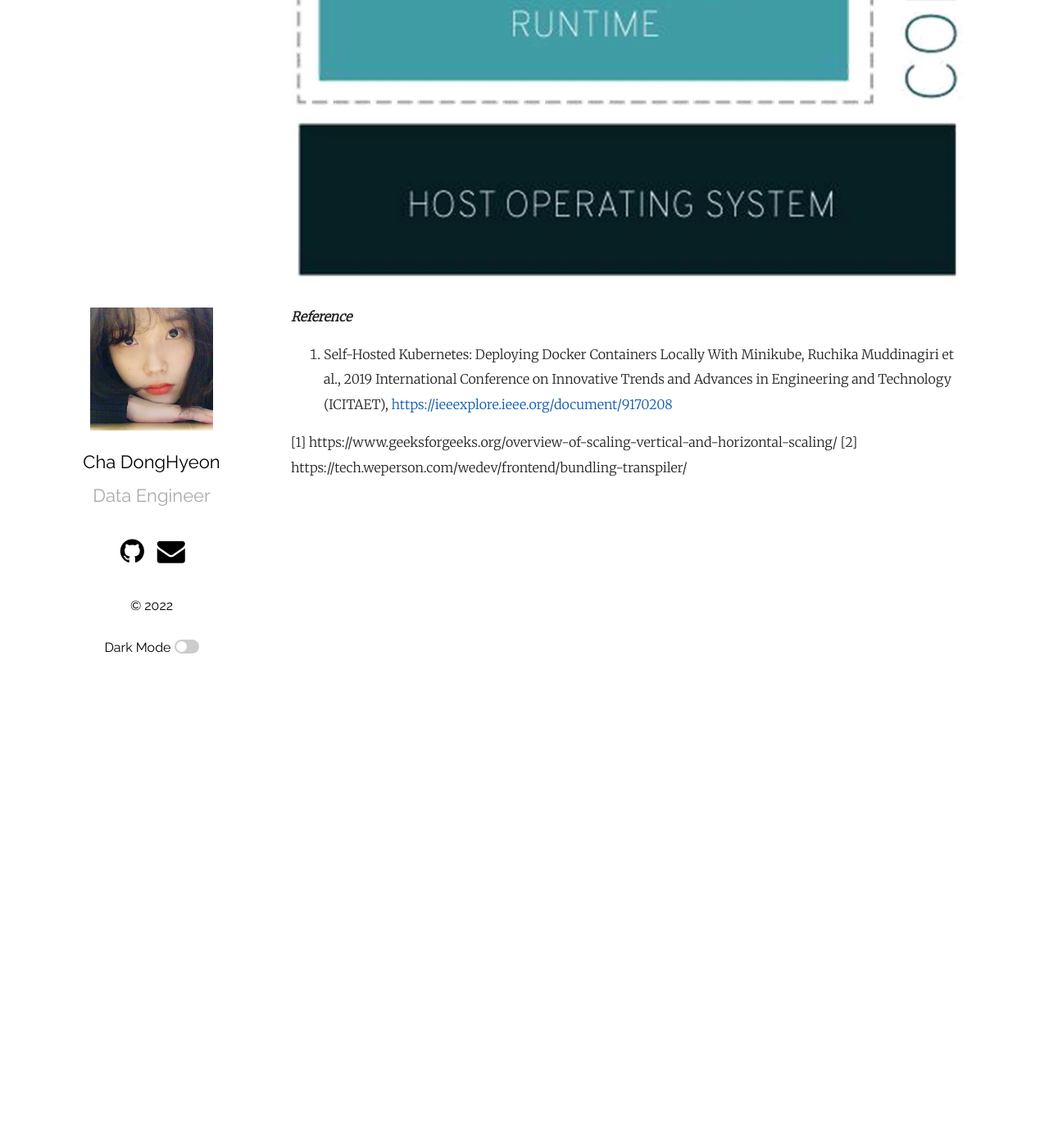
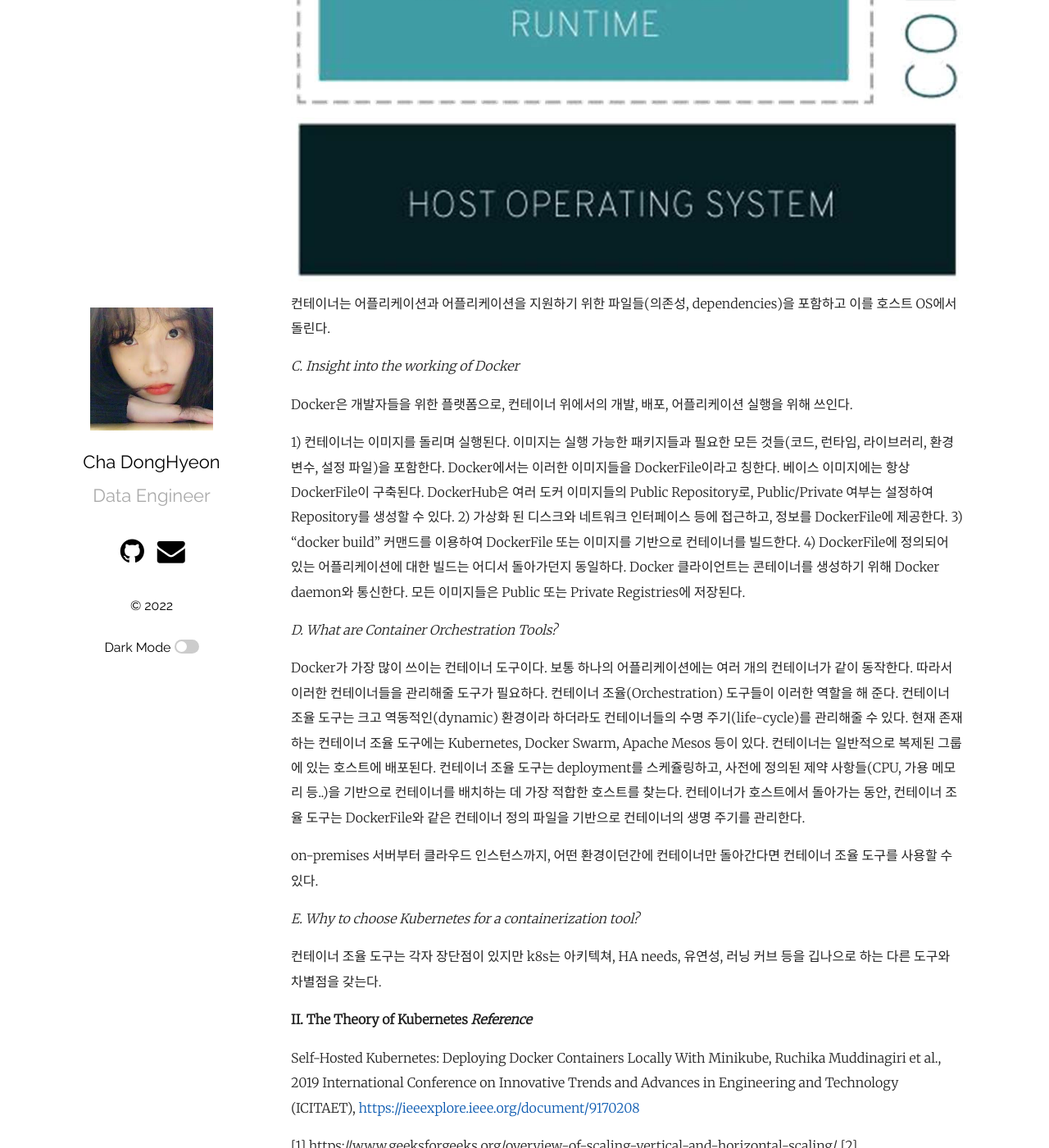
Before and after one commit to superwonso/superwonso.github.io, a Jekyll site: the page built from _posts/2022-09-14-Self Hosted Kubernetes.md, in a window 1280 px wide and 1400 px high, scrolled down 2004 px. Shown: the whole window at 82% size. Built offline with Jekyll 4.4.1, drawn with Linux system fonts in a browser that asks for light colours.

Commit message:
Update 2022-09-14-Self Hosted Kubernetes.md

```diff
--- a/_posts/2022-09-14-Self Hosted Kubernetes.md
+++ b/_posts/2022-09-14-Self Hosted Kubernetes.md
@@ -42,13 +42,41 @@ Fig. 1. VM과 컨테이너의 차이점
 아래 사진은 컨테이너의 구조이다.
 
 ![Picture 1](/assets/images/220914/Pic1.png)
+컨테이너는 어플리케이션과 어플리케이션을 지원하기 위한 파일들(의존성, dependencies)을 포함하고 이를 호스트 OS에서 돌린다.
 
+*C. Insight into the working of Docker*
 
+Docker은 개발자들을 위한 플랫폼으로, 컨테이너 위에서의 개발, 배포, 어플리케이션 실행을 위해 쓰인다.
 
+1) 컨테이너는 이미지를 돌리며 실행된다. 이미지는 실행 가능한 패키지들과 필요한 모든 것들(코드, 런타임, 라이브러리, 환경 변수, 설정 파일)을 포함한다. Docker에서는 이러한 이미지들을 DockerFile이라고 칭한다. 베이스 이미지에는 항상 DockerFile이 구축된다.
+DockerHub은 여러 도커 이미지들의 Public Repository로, Public/Private 여부는 설정하여 Repository를 생성할 수 있다.
+2) 가상화 된 디스크와 네트워크 인터페이스 등에 접근하고, 정보를 DockerFile에 제공한다.
+3) "docker build" 커맨드를 이용하여 DockerFile 또는 이미지를 기반으로 컨테이너를 빌드한다.
+4) DockerFile에 정의되어 있는 어플리케이션에 대한 빌드는 어디서 돌아가던지 동일하다. Docker 클라이언트는 콘테이너를 생성하기 위해 Docker daemon와 통신한다.
+모든 이미지들은 Public 또는 Private Registries에 저장된다.
 
+*D. What are Container Orchestration Tools?*
+
+Docker가 가장 많이 쓰이는 컨테이너 도구이다. 보통 하나의 어플리케이션에는 여러 개의 컨테이너가 같이 동작한다. 따라서 이러한 컨테이너들을 관리해줄 도구가 필요하다.
+컨테이너 조율(Orchestration) 도구들이 이러한 역할을 해 준다.
+컨테이너 조율 도구는 크고 역동적인(dynamic) 환경이라 하더라도 컨테이너들의 수명 주기(life-cycle)를 관리해줄 수 있다.
+현재 존재하는 컨테이너 조율 도구에는 Kubernetes, Docker Swarm, Apache Mesos 등이 있다.
+컨테이너는 일반적으로 복제된 그룹에 있는 호스트에 배포된다.
+컨테이너 조율 도구는 deployment를 스케쥴링하고, 사전에 정의된 제약 사항들(CPU, 가용 메모리 등..)을 기반으로 컨테이너를 배치하는 데 가장 적합한 호스트를 찾는다.
+컨테이너가 호스트에서 돌아가는 동안, 컨테이너 조율 도구는 DockerFile와 같은 컨테이너 정의 파일을 기반으로 컨테이너의 생명 주기를 관리한다.
+
+on-premises 서버부터 클라우드 인스턴스까지, 어떤 환경이던간에 컨테이너만 돌아간다면  컨테이너 조율 도구를 사용할 수 있다.
+
+*E. Why to choose Kubernetes for a containerization tool?*
+
+컨테이너 조율 도구는 각자 장단점이 있지만 k8s는 아키텍쳐, HA needs, 유연성, 러닝 커브
+등을 깁나으로 하는 다른 도구와 차별점을 갖는다.
+
+**II. The Theory of Kubernetes**
 ***Reference***
 
-1. Self-Hosted Kubernetes: Deploying Docker Containers Locally With Minikube, Ruchika Muddinagiri et al., 2019 International Conference on Innovative Trends and Advances in Engineering and Technology (ICITAET), [https://ieeexplore.ieee.org/document/9170208](https://ieeexplore.ieee.org/document/9170208)
+Self-Hosted Kubernetes: Deploying Docker Containers Locally With Minikube,
+Ruchika Muddinagiri et al., 2019 International Conference on Innovative Trends and Advances in Engineering and Technology (ICITAET), [https://ieeexplore.ieee.org/document/9170208](https://ieeexplore.ieee.org/document/9170208)
 
 [1] https://www.geeksforgeeks.org/overview-of-scaling-vertical-and-horizontal-scaling/
 [2] https://tech.weperson.com/wedev/frontend/bundling-transpiler/
```
